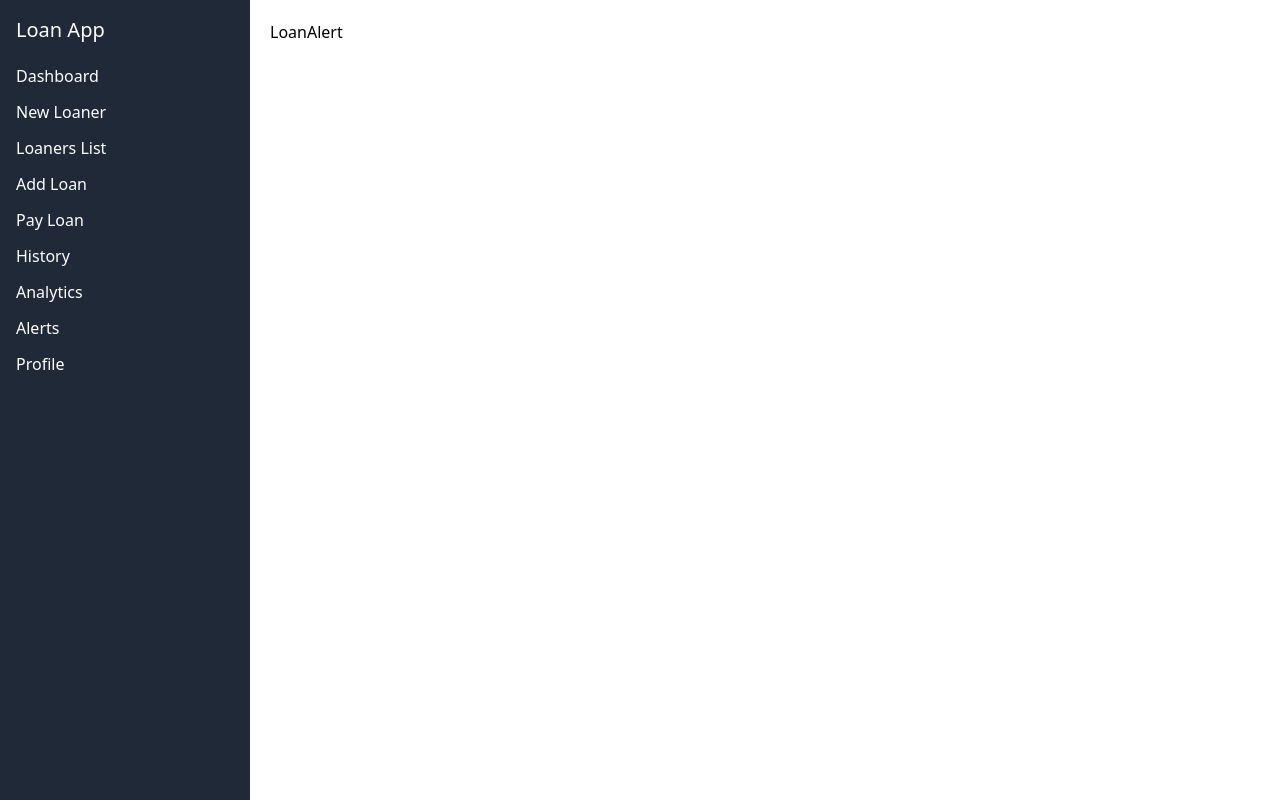
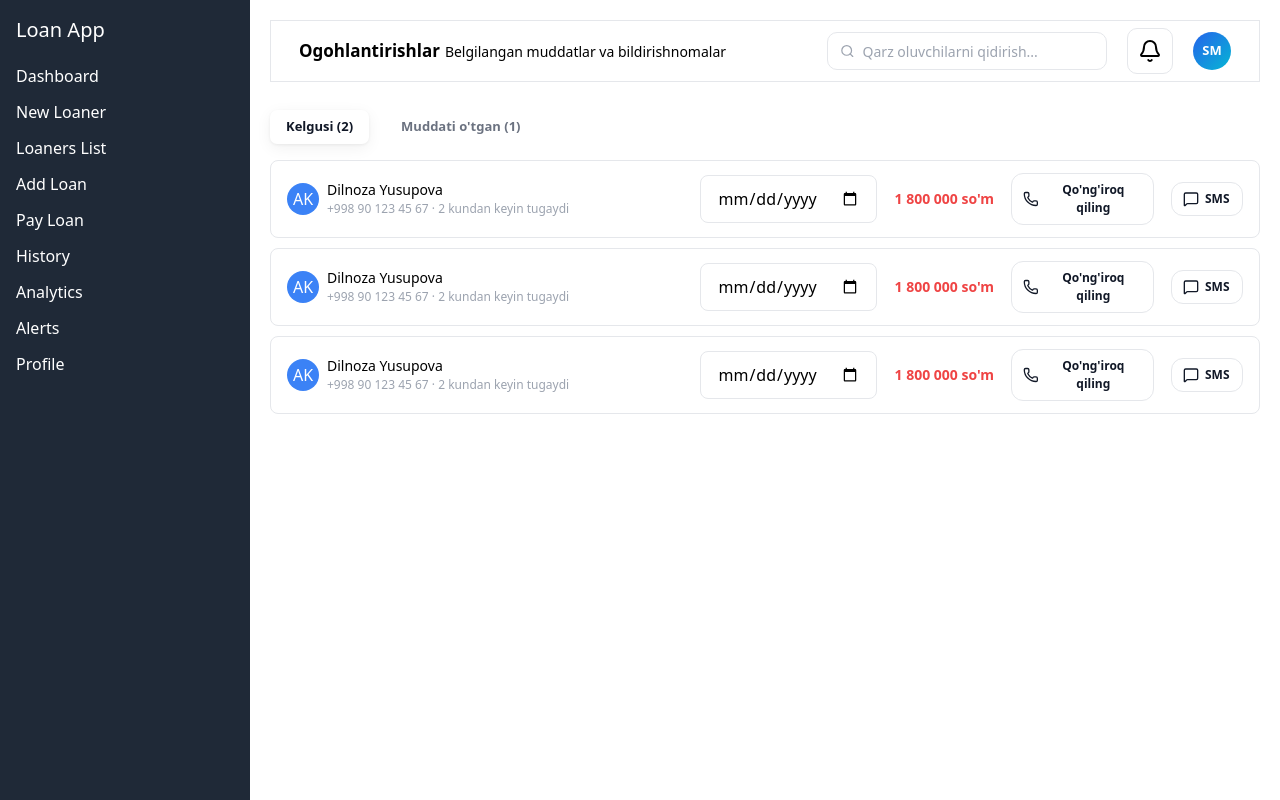
Before and after one commit to kamilov1701/Loan_PC, a React (Vite) app: page /alert in a window 1280 px wide. Built offline with nearby package versions, Linux system fonts and the light colour scheme.

Commit message:
alert end too

```diff
--- a/src/Pages/ListLoan.jsx
+++ b/src/Pages/ListLoan.jsx
@@ -1,6 +1,5 @@
 import React, { Component } from 'react'
 import { Plus, Minus, Eye, Pencil, Trash2, Clock, Bell, Funnel, FileText } from "lucide-react";
-import { Globe } from "lucide-react";
 import { Search } from "lucide-react";
 
 
@@ -22,7 +21,7 @@ export default class ListLoan extends Component {
 
           </div>
         </section>
-        <div className='flex items-center justify-between mt-[28px] mb-[20px]'>
+        <div className='flex items-center justify-between mt-[28px] mb-[20px] container'>
           <div className='flex gap-[10px] items-center'>
             <div className="w-[280px] h-[38px] border border-[#E5E7EB] rounded-[10px] flex items-center px-3 bg-white">
               <Search className="w-4 h-4 text-gray-400 mr-2" />
@@ -40,7 +39,7 @@ export default class ListLoan extends Component {
 
           <button className='text-[#FFFFFF] text-[13px] font-semibold py-[9px] px-[10px] bg-[#2563EB] rounded-[8px] flex gap-[5px] items-center'><Plus />Yangi qarzdor  yaratish</button>
         </div>
-        <div className="w-full bg-white rounded-xl shadow p-4 space-y-2"><div className="flex text-gray-400 text-sm font-semibold px-4 py-2">
+        <div className="bg-white rounded-xl shadow p-4 space-y-2"><div className="flex text-gray-400 text-sm font-semibold px-4 py-2">
           <div className="w-[40px]">#</div>
           <div className="w-[250px]">Qarzdor</div>
           <div className="w-[180px]">Telefon</div>
--- a/src/Pages/LoanAlert.jsx
+++ b/src/Pages/LoanAlert.jsx
@@ -1,9 +1,135 @@
 import React, { Component } from 'react'
+import { Search } from "lucide-react";
+import { Bell } from "lucide-react";
+import { Phone, MessageSquare } from 'lucide-react';
 
 export default class LoanAlert extends Component {
   render() {
     return (
-      <div>LoanAlert</div>
+      <div>
+
+        <section className='border-[#E5E7EB] border px-[28px]'>
+          <div className='py-[7px] flex items-center container justify-between '>
+            <div className='flex gap-[5px] items-center'>
+              <h1 className='text-[17px] font-bold'>Ogohlantirishlar</h1>
+              <h2 className='text-[14px] font-normal'>Belgilangan muddatlar va bildirishnomalar</h2>
+            </div>
+            <div className='flex gap-[20px] items-center'>
+              <div className="w-[280px] h-[38px] border border-[#E5E7EB] rounded-[10px] flex items-center px-3 bg-white">
+                <Search className="w-4 h-4 text-gray-400 mr-2" />
+                <input type="text" placeholder="Qarz oluvchilarni qidirish..." className="w-full h-full outline-none text-sm text-gray-600 placeholder-gray-400" />
+              </div>
+              <button className='border border-[#E5E7EB] bg-[#FFFFFF] p-[10px] rounded-[10px]'><Bell /></button>
+              <span className="w-[38px] h-[38px] rounded-full bg-gradient-to-br from-[#2563EB] to-[#06B6D4] flex items-center justify-center text-white text-[13px] font-bold">SM </span>
+            </div>
+
+          </div>
+        </section>
+
+        <section className='mt-[28px] container'>
+          <div className='flex gap-[16px] items-center mb-[16px]'>
+            <button className='text-[#111827] text-[13px] font-semibold py-[7px] px-[16px] bg-[#FFFFFF] shadow-[0_4px_16px_0_#0000000F,0_1px_3px_0_#0000000F] rounded-[7px]'>Kelgusi (2)</button>
+            <button className='text-[#6B7280] text-[13px] font-semibold py-[7px] px-[16px] rounded-[7px]'>Muddati o'tgan (1)</button>
+          </div>
+
+          <div className='space-y-[10px]'>
+            <div className="flex items-center justify-between px-4 py-3 bg-[#fff] border-[#E5E7EB] border rounded-lg ">
+
+              <div className="flex items-center gap-2">
+                <div className="w-8 h-8 flex items-center justify-center text-white rounded-full bg-blue-500">
+                  AK
+                </div>
+                <div>
+                  <p className="text-[14px] font-medium">Dilnoza Yusupova</p>
+                  <p className="text-[12px] text-gray-400">+998 90 123 45 67 · 2 kundan keyin tugaydi</p>
+                </div>
+              </div>
+
+              <div className='flex items-center gap-[17px]'>
+
+                <input type="date" className='py-[10px] border-[#E5E7EB] border bg-[#FFFFFF] rounded-[8px] px-[16px]' />
+
+                <div className="text-[14px] font-semibold text-red-500">
+                  1 800 000 so'm
+                </div>
+
+                <button className="flex items-center gap-[6px] border border-[#E5E7EB] rounded-[12px] px-[11px] py-[7px] text-[12px] font-semibold text-[#111827] w-[143px]">
+                  <Phone size={16} />
+                  Qo'ng'iroq qiling
+                </button>
+                <button className="flex items-center gap-[6px] border border-[#E5E7EB] rounded-[12px] px-[11px] py-[7px] text-[12px] font-semibold text-[#111827] w-[72px]">
+                  <MessageSquare size={16} />
+                  SMS
+                </button>
+              </div>
+
+            </div>
+            <div className="flex items-center justify-between px-4 py-3 bg-[#fff] border-[#E5E7EB] border rounded-lg ">
+
+              <div className="flex items-center gap-2">
+                <div className="w-8 h-8 flex items-center justify-center text-white rounded-full bg-blue-500">
+                  AK
+                </div>
+                <div>
+                  <p className="text-[14px] font-medium">Dilnoza Yusupova</p>
+                  <p className="text-[12px] text-gray-400">+998 90 123 45 67 · 2 kundan keyin tugaydi</p>
+                </div>
+              </div>
+
+              <div className='flex items-center gap-[17px]'>
+
+                <input type="date" className='py-[10px] border-[#E5E7EB] border bg-[#FFFFFF] rounded-[8px] px-[16px]' />
+
+                <div className="text-[14px] font-semibold text-red-500">
+                  1 800 000 so'm
+                </div>
+
+                <button className="flex items-center gap-[6px] border border-[#E5E7EB] rounded-[12px] px-[11px] py-[7px] text-[12px] font-semibold text-[#111827] w-[143px]">
+                  <Phone size={16} />
+                  Qo'ng'iroq qiling
+                </button>
+                <button className="flex items-center gap-[6px] border border-[#E5E7EB] rounded-[12px] px-[11px] py-[7px] text-[12px] font-semibold text-[#111827] w-[72px]">
+                  <MessageSquare size={16} />
+                  SMS
+                </button>
+              </div>
+
+            </div>
+            <div className="flex items-center justify-between px-4 py-3 bg-[#fff] border-[#E5E7EB] border rounded-lg ">
+
+              <div className="flex items-center gap-2">
+                <div className="w-8 h-8 flex items-center justify-center text-white rounded-full bg-blue-500">
+                  AK
+                </div>
+                <div>
+                  <p className="text-[14px] font-medium">Dilnoza Yusupova</p>
+                  <p className="text-[12px] text-gray-400">+998 90 123 45 67 · 2 kundan keyin tugaydi</p>
+                </div>
+              </div>
+
+              <div className='flex items-center gap-[17px]'>
+
+                <input type="date" className='py-[10px] border-[#E5E7EB] border bg-[#FFFFFF] rounded-[8px] px-[16px]' />
+
+                <div className="text-[14px] font-semibold text-red-500">
+                  1 800 000 so'm
+                </div>
+
+                <button className="flex items-center gap-[6px] border border-[#E5E7EB] rounded-[12px] px-[11px] py-[7px] text-[12px] font-semibold text-[#111827] w-[143px]">
+                  <Phone size={16} />
+                  Qo'ng'iroq qiling
+                </button>
+                <button className="flex items-center gap-[6px] border border-[#E5E7EB] rounded-[12px] px-[11px] py-[7px] text-[12px] font-semibold text-[#111827] w-[72px]">
+                  <MessageSquare size={16} />
+                  SMS
+                </button>
+              </div>
+
+            </div>
+          </div>
+        </section>
+
+      </div>
     )
   }
 }
```
